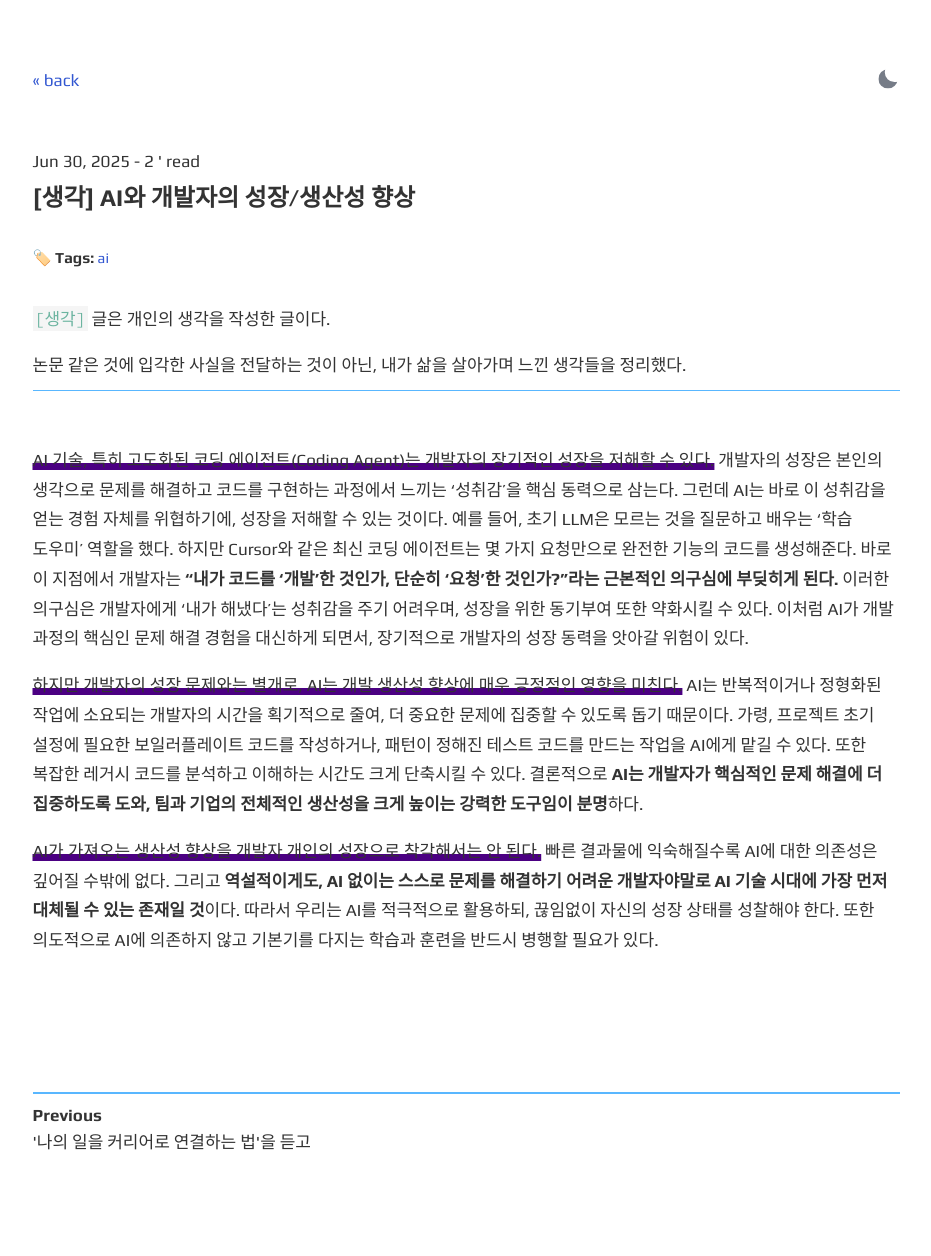
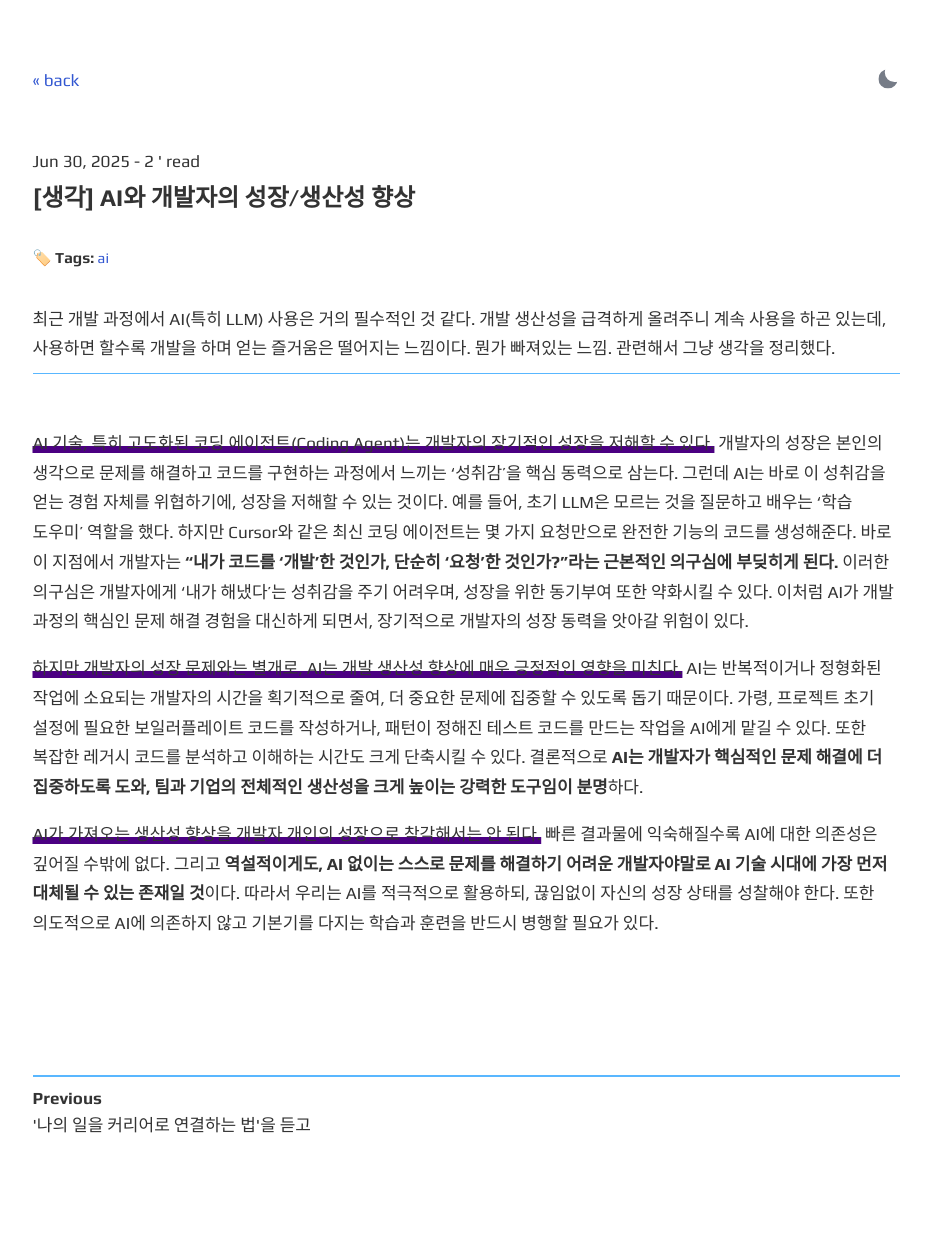
Before and after one commit to KimDoubleB/news, a Jekyll site: the page built from _posts/2025-06-30-ai-personal-thinking.md, in a window 1280 px wide. Shown: the whole page, without its empty margins (174-1105 px from the left). Built offline with Jekyll 4.4.1, drawn with Linux system fonts in a browser that asks for light colours; comment, search, counter and statistics services are not loaded.

Commit message:
docs: updated

```diff
--- a/_posts/2025-06-30-ai-personal-thinking.md
+++ b/_posts/2025-06-30-ai-personal-thinking.md
@@ -7,11 +7,10 @@
 type: blog
 ---
 
-
-`[생각]` 글은 개인의 생각을 작성한 글이다.
-
-논문 같은 것에 입각한 사실을 전달하는 것이 아닌, 내가 삶을 살아가며 느낀 생각들을 정리했다.
-
+최근 개발 과정에서 AI(특히 LLM) 사용은 거의 필수적인 것 같다.
+개발 생산성을 급격하게 올려주니 계속 사용을 하곤 있는데, 사용하면 할수록 개발을 하며 얻는 즐거움은 떨어지는 느낌이다.
+뭔가 빠져있는 느낌.
+관련해서 그냥 생각을 정리했다.
 
 ---
 
```
